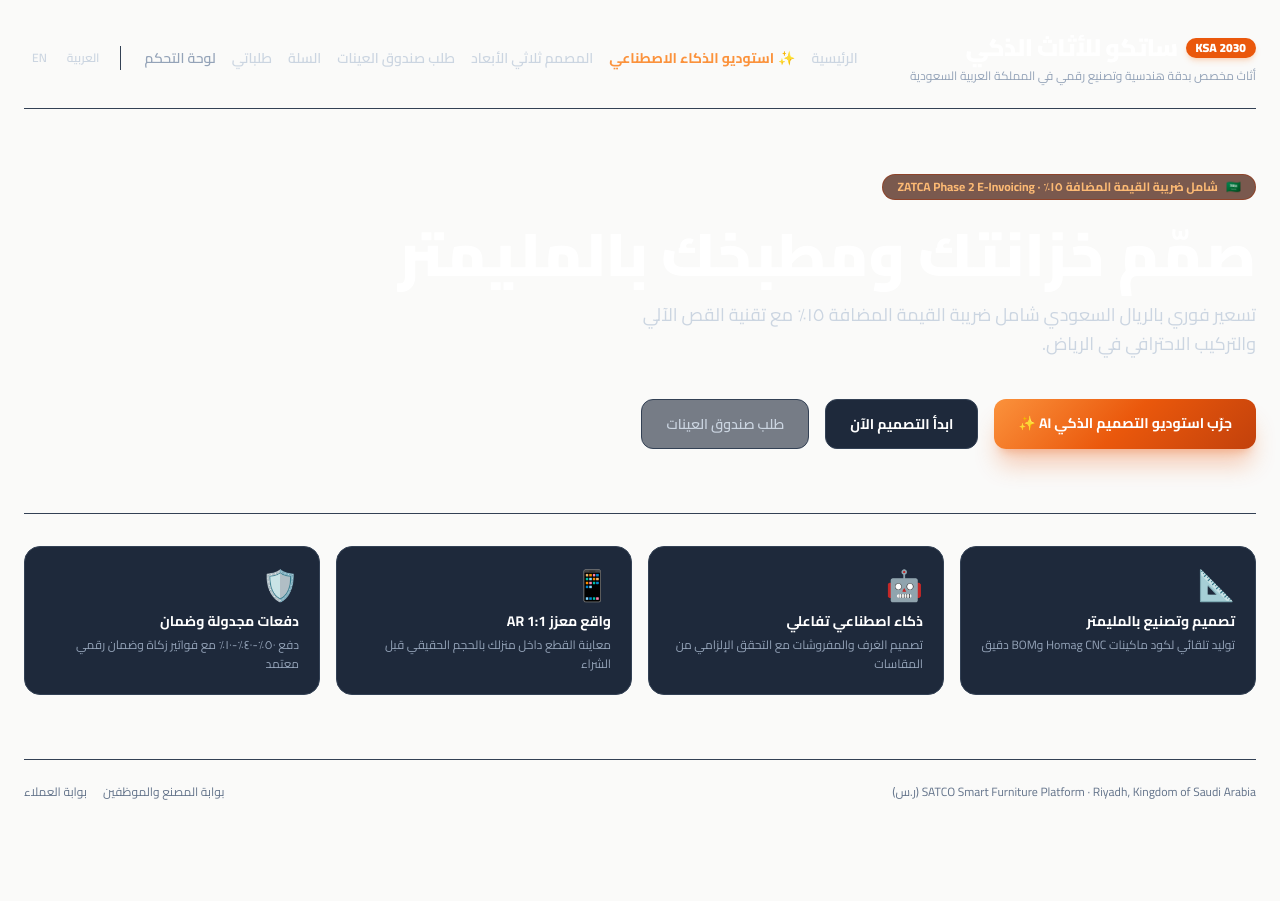
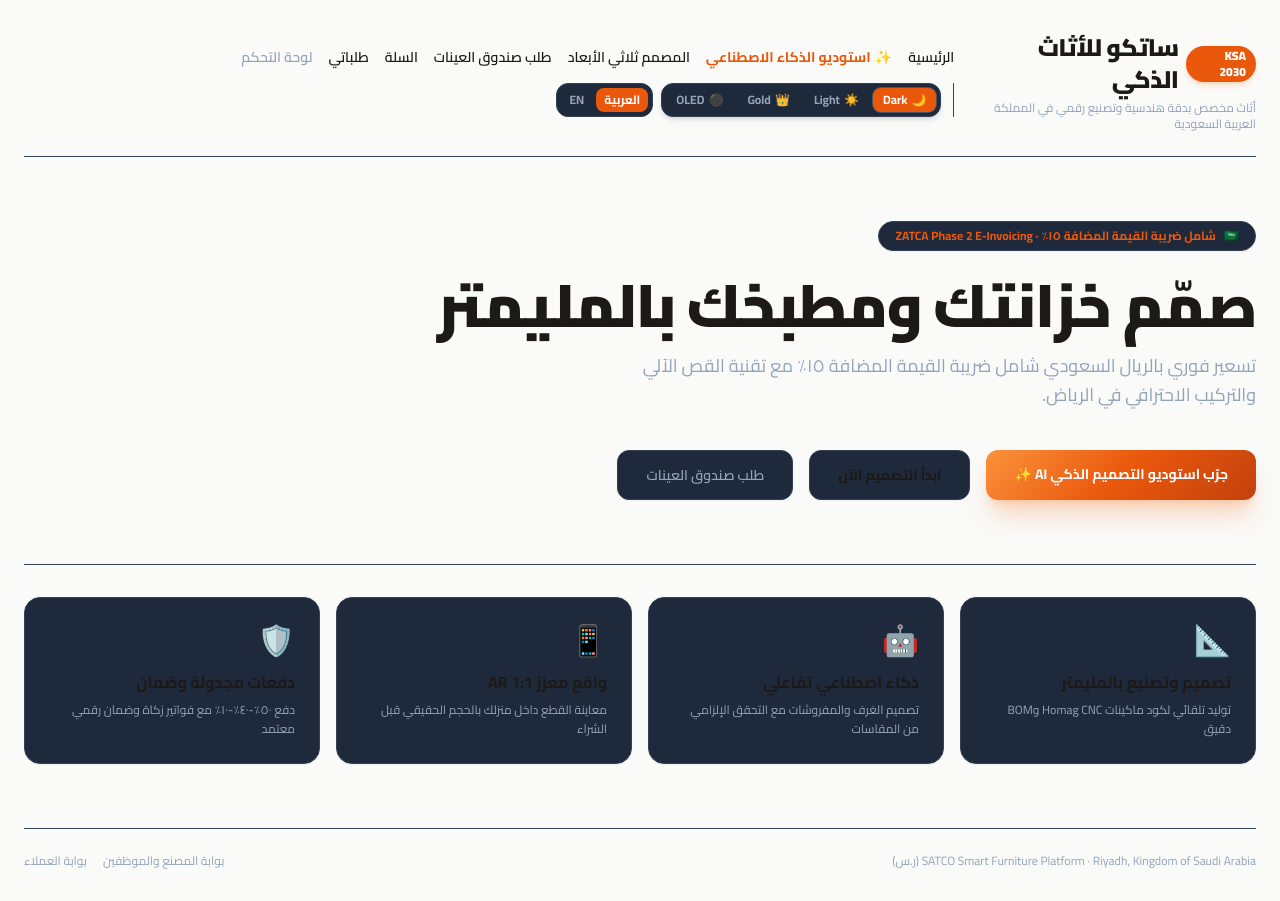
Before and after one commit to zikoislam/satco-smart-furniture, a Next.js app: page /ar in a window 1280 px wide. Before the commit the page ends 832 px from the top, so only its background shows below. Built offline with nearby package versions, Linux system fonts and the light colour scheme.

Commit message:
feat: add interactive 4-theme switcher and fix text contrast

```diff
--- a/src/app/[locale]/page.tsx
+++ b/src/app/[locale]/page.tsx
@@ -1,5 +1,6 @@
 import { useLocale, useTranslations } from 'next-intl';
 import Link from 'next/link';
+import { ThemeSwitcher } from '@/components/theme/ThemeSwitcher';
 
 export default function HomePage() {
   const locale = useLocale();
@@ -17,56 +18,75 @@ export default function HomePage() {
             <span className="bg-brand-primary text-white font-black text-xs px-2.5 py-0.5 rounded-full shadow-md shadow-brand-500/20">
               KSA 2030
             </span>
-            <h1 className="text-2xl font-black tracking-tight text-white">
+            <h1 className="text-2xl font-black tracking-tight">
               {tBrand('name')}
             </h1>
           </div>
-          <p className="text-xs text-slate-400 mt-1">{tBrand('tagline')}</p>
+          <p className="text-xs text-theme-muted mt-1">{tBrand('tagline')}</p>
         </div>
-        <nav className="flex flex-wrap items-center gap-4 text-sm font-semibold text-slate-300">
-          <Link href={`/${locale}`} className="hover:text-brand-400 transition">
+
+        {/* Navigation & Controls */}
+        <div className="flex flex-wrap items-center gap-4">
+          <nav className="flex flex-wrap items-center gap-4 text-sm font-semibold">
+            <Link href={`/${locale}`} className="hover:text-brand-primary transition">
               {tNav('home')}
             </Link>
-          <Link href={`/${locale}/ai-studio`} className="text-brand-400 hover:text-brand-300 font-bold flex items-center gap-1 transition">
+            <Link href={`/${locale}/ai-studio`} className="text-brand-primary hover:opacity-85 font-bold flex items-center gap-1 transition">
               <span>✨</span>
               <span>{locale === 'ar' ? 'استوديو الذكاء الاصطناعي' : 'AI Design Studio'}</span>
             </Link>
-          <Link href={`/${locale}/configurator`} className="hover:text-brand-400 transition">
+            <Link href={`/${locale}/configurator`} className="hover:text-brand-primary transition">
               {tNav('configurator')}
             </Link>
-          <Link href={`/${locale}/sample-box`} className="hover:text-brand-400 transition">
+            <Link href={`/${locale}/sample-box`} className="hover:text-brand-primary transition">
               {tNav('sampleBox')}
             </Link>
-          <Link href={`/${locale}/cart`} className="hover:text-brand-400 transition">
+            <Link href={`/${locale}/cart`} className="hover:text-brand-primary transition">
               {locale === 'ar' ? 'السلة' : 'Cart'}
             </Link>
-          <Link href={`/${locale}/dashboard`} className="hover:text-brand-400 transition">
+            <Link href={`/${locale}/dashboard`} className="hover:text-brand-primary transition">
               {tNav('orders')}
             </Link>
-          <Link href={`/${locale}/admin`} className="text-slate-400 hover:text-white transition">
+            <Link href={`/${locale}/admin`} className="text-theme-muted hover:text-brand-primary transition">
               {locale === 'ar' ? 'لوحة التحكم' : 'ERP Portal'}
             </Link>
-          <div className="flex gap-1 border-s ps-3 ms-2 border-surface-border">
-            <Link href="/ar" className="rounded px-2 py-1 text-xs hover:bg-surface-card transition">
+          </nav>
+
+          {/* Theme Color Switcher & Language Switcher */}
+          <div className="flex items-center gap-2 border-s ps-3 border-surface-border">
+            <ThemeSwitcher />
+            <div className="flex gap-1 bg-surface-card p-1 rounded-xl border border-surface-border">
+              <Link
+                href="/ar"
+                className={`rounded-lg px-2 py-1 text-xs font-bold transition ${
+                  locale === 'ar' ? 'bg-brand-primary text-white' : 'text-theme-muted hover:text-brand-primary'
+                }`}
+              >
                 العربية
               </Link>
-            <Link href="/en" className="rounded px-2 py-1 text-xs hover:bg-surface-card transition">
+              <Link
+                href="/en"
+                className={`rounded-lg px-2 py-1 text-xs font-bold transition ${
+                  locale === 'en' ? 'bg-brand-primary text-white' : 'text-theme-muted hover:text-brand-primary'
+                }`}
+              >
                 EN
               </Link>
             </div>
-        </nav>
+          </div>
+        </div>
       </header>
 
       {/* Hero Section */}
       <section className="my-auto py-12 md:py-16">
-        <div className="inline-flex items-center gap-2 rounded-full bg-brand-950/70 border border-brand-800/60 px-3.5 py-1 text-xs font-bold text-brand-300 mb-6">
+        <div className="inline-flex items-center gap-2 rounded-full bg-surface-card border border-surface-border px-4 py-1.5 text-xs font-bold text-brand-primary mb-6 shadow-sm">
           <span>🇸🇦</span>
           <span>{tCommon('vatIncluded')} · ZATCA Phase 2 E-Invoicing</span>
         </div>
-        <h2 className="max-w-4xl text-4xl md:text-6xl font-black leading-tight text-white">
+        <h2 className="max-w-4xl text-4xl md:text-6xl font-black leading-tight tracking-tight">
           {tHero('title')}
         </h2>
-        <p className="mt-4 max-w-2xl text-lg text-slate-300 leading-relaxed">
+        <p className="mt-4 max-w-2xl text-lg text-theme-muted leading-relaxed font-normal">
           {tHero('subtitle')}
         </p>
 
@@ -74,19 +94,19 @@ export default function HomePage() {
         <div className="mt-10 flex flex-wrap gap-4">
           <Link
             href={`/${locale}/ai-studio`}
-            className="rounded-xl bg-brand-gradient hover:opacity-90 px-6 py-3.5 text-sm font-bold text-white shadow-xl shadow-brand-600/30 transition transform hover:-translate-y-0.5"
+            className="rounded-xl bg-brand-gradient hover:opacity-90 px-7 py-3.5 text-sm font-bold text-white shadow-xl shadow-brand-500/25 transition transform hover:-translate-y-0.5"
           >
             {locale === 'ar' ? 'جرّب استوديو التصميم الذكي AI ✨' : 'Launch AI Design Studio ✨'}
           </Link>
           <Link
             href={`/${locale}/configurator`}
-            className="rounded-xl bg-surface-card hover:bg-slate-700/80 border border-surface-border px-6 py-3.5 text-sm font-bold text-white transition"
+            className="rounded-xl bg-surface-card hover:border-brand-primary border border-surface-border px-7 py-3.5 text-sm font-bold transition shadow-sm"
           >
             {tHero('ctaPrimary')}
           </Link>
           <Link
             href={`/${locale}/sample-box`}
-            className="rounded-xl border border-surface-border bg-surface-card/60 px-6 py-3.5 text-sm font-semibold text-slate-300 hover:text-white hover:bg-surface-card transition"
+            className="rounded-xl border border-surface-border bg-surface-card px-7 py-3.5 text-sm font-semibold text-theme-muted hover:text-brand-primary transition shadow-sm"
           >
             {tNav('sampleBox')}
           </Link>
@@ -94,39 +114,39 @@ export default function HomePage() {
 
         {/* 4 Pillars Highlight */}
         <div className="grid grid-cols-1 md:grid-cols-4 gap-4 mt-16 pt-8 border-t border-surface-border">
-          <div className="p-5 bg-surface-card rounded-2xl border border-surface-border hover:border-brand-500/40 transition">
-            <div className="text-3xl mb-2">📐</div>
-            <h4 className="font-bold text-sm text-white">تصميم وتصنيع بالمليمتر</h4>
-            <p className="text-xs text-slate-400 mt-1 leading-relaxed">توليد تلقائي لكود ماكينات Homag CNC وBOM دقيق</p>
+          <div className="p-6 bg-surface-card rounded-2xl border border-surface-border hover:border-brand-primary transition shadow-sm">
+            <div className="text-3xl mb-3">📐</div>
+            <h4 className="font-bold text-base">تصميم وتصنيع بالمليمتر</h4>
+            <p className="text-xs text-theme-muted mt-1.5 leading-relaxed">توليد تلقائي لكود ماكينات Homag CNC وBOM دقيق</p>
           </div>
-          <div className="p-5 bg-surface-card rounded-2xl border border-surface-border hover:border-brand-500/40 transition">
-            <div className="text-3xl mb-2">🤖</div>
-            <h4 className="font-bold text-sm text-white">ذكاء اصطناعي تفاعلي</h4>
-            <p className="text-xs text-slate-400 mt-1 leading-relaxed">تصميم الغرف والمفروشات مع التحقق الإلزامي من المقاسات</p>
+          <div className="p-6 bg-surface-card rounded-2xl border border-surface-border hover:border-brand-primary transition shadow-sm">
+            <div className="text-3xl mb-3">🤖</div>
+            <h4 className="font-bold text-base">ذكاء اصطناعي تفاعلي</h4>
+            <p className="text-xs text-theme-muted mt-1.5 leading-relaxed">تصميم الغرف والمفروشات مع التحقق الإلزامي من المقاسات</p>
           </div>
-          <div className="p-5 bg-surface-card rounded-2xl border border-surface-border hover:border-brand-500/40 transition">
-            <div className="text-3xl mb-2">📱</div>
-            <h4 className="font-bold text-sm text-white">واقع معزز 1:1 AR</h4>
-            <p className="text-xs text-slate-400 mt-1 leading-relaxed">معاينة القطع داخل منزلك بالحجم الحقيقي قبل الشراء</p>
+          <div className="p-6 bg-surface-card rounded-2xl border border-surface-border hover:border-brand-primary transition shadow-sm">
+            <div className="text-3xl mb-3">📱</div>
+            <h4 className="font-bold text-base">واقع معزز 1:1 AR</h4>
+            <p className="text-xs text-theme-muted mt-1.5 leading-relaxed">معاينة القطع داخل منزلك بالحجم الحقيقي قبل الشراء</p>
           </div>
-          <div className="p-5 bg-surface-card rounded-2xl border border-surface-border hover:border-brand-500/40 transition">
-            <div className="text-3xl mb-2">🛡️</div>
-            <h4 className="font-bold text-sm text-white">دفعات مجدولة وضمان</h4>
-            <p className="text-xs text-slate-400 mt-1 leading-relaxed">دفع ٥٠٪-٤٠٪-١٠٪ مع فواتير زكاة وضمان رقمي معتمد</p>
+          <div className="p-6 bg-surface-card rounded-2xl border border-surface-border hover:border-brand-primary transition shadow-sm">
+            <div className="text-3xl mb-3">🛡️</div>
+            <h4 className="font-bold text-base">دفعات مجدولة وضمان</h4>
+            <p className="text-xs text-theme-muted mt-1.5 leading-relaxed">دفع ٥٠٪-٤٠٪-١٠٪ مع فواتير زكاة وضمان رقمي معتمد</p>
           </div>
         </div>
       </section>
 
       {/* Footer */}
-      <footer className="border-t border-surface-border pt-6 text-xs text-slate-500 flex flex-col md:flex-row items-center justify-between gap-4">
+      <footer className="border-t border-surface-border pt-6 text-xs text-theme-muted flex flex-col md:flex-row items-center justify-between gap-4">
         <div>
           SATCO Smart Furniture Platform · Riyadh, Kingdom of Saudi Arabia ({tCommon('currency')})
         </div>
         <div className="flex gap-4">
-          <Link href={`/${locale}/admin`} className="hover:text-brand-400 transition">
+          <Link href={`/${locale}/admin`} className="hover:text-brand-primary transition">
             {locale === 'ar' ? 'بوابة المصنع والموظفين' : 'Factory & Staff Portal'}
           </Link>
-          <Link href={`/${locale}/dashboard`} className="hover:text-brand-400 transition">
+          <Link href={`/${locale}/dashboard`} className="hover:text-brand-primary transition">
             {locale === 'ar' ? 'بوابة العملاء' : 'Customer Portal'}
           </Link>
         </div>
--- a/src/app/globals.css
+++ b/src/app/globals.css
@@ -2,32 +2,79 @@
 @tailwind components;
 @tailwind utilities;
 
+/* -------------------------------------------------------------
+   THEME DEFINITIONS: High-Contrast Readability
+   ------------------------------------------------------------- */
+
+/* 1. Default: Midnight Slate + Sunset Orange */
 :root {
   --background: #0b1120;
   --foreground: #f8fafc;
+  --text-muted: #94a3b8;
+  --text-dim: #64748b;
   --surface-card: #1e293b;
   --surface-border: #334155;
   --brand-primary: #ea580c;
   --brand-hover: #c2410c;
-  --brand-light: #2a1205;
-  --brand-ring: rgba(234, 88, 12, 0.4);
+  --brand-light: #fff7ed;
   --brand-gradient: linear-gradient(135deg, #fb923c 0%, #ea580c 50%, #c2410c 100%);
 }
 
-.dark {
-  --background: #0b1120;
-  --foreground: #f8fafc;
-  --surface-card: #1e293b;
-  --surface-border: #334155;
-  --brand-light: #2a1205;
-  --brand-ring: rgba(251, 146, 60, 0.4);
+/* 2. Light Theme: Clean Crisp White + Slate + Orange */
+[data-theme='light'] {
+  --background: #f8fafc;
+  --foreground: #0f172a;
+  --text-muted: #334155;
+  --text-dim: #64748b;
+  --surface-card: #ffffff;
+  --surface-border: #e2e8f0;
+  --brand-primary: #ea580c;
+  --brand-hover: #c2410c;
+  --brand-light: #fff7ed;
+  --brand-gradient: linear-gradient(135deg, #fb923c 0%, #ea580c 50%, #c2410c 100%);
+}
+
+/* 3. Luxury Gold Theme: Royal Navy + Saudi Gold */
+[data-theme='gold'] {
+  --background: #060d1a;
+  --foreground: #fefcf3;
+  --text-muted: #cbd5e1;
+  --text-dim: #94a3b8;
+  --surface-card: #0f1b2e;
+  --surface-border: #23354f;
+  --brand-primary: #d4af37;
+  --brand-hover: #b5942f;
+  --brand-light: #2c2411;
+  --brand-gradient: linear-gradient(135deg, #ffd700 0%, #d4af37 50%, #aa851d 100%);
+}
+
+/* 4. Pure Dark OLED Theme */
+[data-theme='oled'] {
+  --background: #000000;
+  --foreground: #ffffff;
+  --text-muted: #a1a1aa;
+  --text-dim: #71717a;
+  --surface-card: #121212;
+  --surface-border: #27272a;
+  --brand-primary: #3b82f6;
+  --brand-hover: #2563eb;
+  --brand-light: #172554;
+  --brand-gradient: linear-gradient(135deg, #60a5fa 0%, #3b82f6 50%, #1d4ed8 100%);
+}
+
+/* Global utility bindings */
+body {
+  background-color: var(--background);
+  color: var(--foreground);
+  font-family: -apple-system, BlinkMacSystemFont, "Segoe UI", Roboto, "Helvetica Neue", Arial, sans-serif;
+  transition: background-color 0.25s ease, color 0.25s ease, border-color 0.25s ease;
 }
 
 .bg-surface-card {
   background-color: var(--surface-card) !important;
 }
 
-.border-surface-card {
+.border-surface-border {
   border-color: var(--surface-border) !important;
 }
 
@@ -51,13 +98,10 @@
   background: var(--brand-gradient) !important;
 }
 
-.bg-brand-light {
-  background-color: var(--brand-light) !important;
+.text-theme-muted {
+  color: var(--text-muted) !important;
 }
 
-body {
-  background-color: var(--background);
-  color: var(--foreground);
-  font-family: -apple-system, BlinkMacSystemFont, "Segoe UI", Roboto, "Helvetica Neue", Arial, sans-serif;
-  transition: background-color 0.2s ease, color 0.2s ease;
+.text-theme-dim {
+  color: var(--text-dim) !important;
 }
--- /dev/null
+++ b/src/components/theme/ThemeSwitcher.tsx
@@ -0,0 +1,68 @@
+'use client';
+
+import React, { useEffect, useState } from 'react';
+
+type ThemeMode = 'midnight' | 'light' | 'gold' | 'oled';
+
+export const ThemeSwitcher: React.FC = () => {
+  const [currentTheme, setCurrentTheme] = useState<ThemeMode>('midnight');
+  const [mounted, setMounted] = useState(false);
+
+  useEffect(() => {
+    setMounted(true);
+    const saved = (localStorage.getItem('satco_theme') as ThemeMode) || 'midnight';
+    setCurrentTheme(saved);
+    applyTheme(saved);
+  }, []);
+
+  const applyTheme = (theme: ThemeMode) => {
+    setCurrentTheme(theme);
+    if (typeof document !== 'undefined') {
+      if (theme === 'midnight') {
+        document.documentElement.removeAttribute('data-theme');
+      } else {
+        document.documentElement.setAttribute('data-theme', theme);
+      }
+      localStorage.setItem('satco_theme', theme);
+    }
+  };
+
+  if (!mounted) {
+    return (
+      <div className="flex items-center gap-1 bg-slate-800/80 p-1 rounded-xl border border-slate-700 text-xs">
+        <span className="px-2 py-1">🎨 Theme</span>
+      </div>
+    );
+  }
+
+  const themes: { id: ThemeMode; label: string; icon: string; bg: string }[] = [
+    { id: 'midnight', label: 'Dark', icon: '🌙', bg: 'bg-slate-900 text-orange-400' },
+    { id: 'light', label: 'Light', icon: '☀️', bg: 'bg-white text-slate-900' },
+    { id: 'gold', label: 'Gold', icon: '👑', bg: 'bg-blue-950 text-amber-300' },
+    { id: 'oled', label: 'OLED', icon: '⚫', bg: 'bg-black text-blue-400' },
+  ];
+
+  return (
+    <div className="flex items-center gap-1 bg-surface-card p-1 rounded-xl border border-surface-border shadow-md">
+      {themes.map((t) => {
+        const isActive = currentTheme === t.id;
+        return (
+          <button
+            key={t.id}
+            type="button"
+            onClick={() => applyTheme(t.id)}
+            title={`Switch to ${t.label} Theme`}
+            className={`flex items-center gap-1 px-2.5 py-1 rounded-lg text-xs font-bold transition duration-200 ${
+              isActive
+                ? 'bg-brand-primary text-white shadow-sm ring-1 ring-white/20'
+                : 'text-theme-muted hover:text-white hover:bg-slate-800/60'
+            }`}
+          >
+            <span>{t.icon}</span>
+            <span className="hidden sm:inline">{t.label}</span>
+          </button>
+        );
+      })}
+    </div>
+  );
+};
```
Lines whose indentation alone changed are shown as unchanged.
